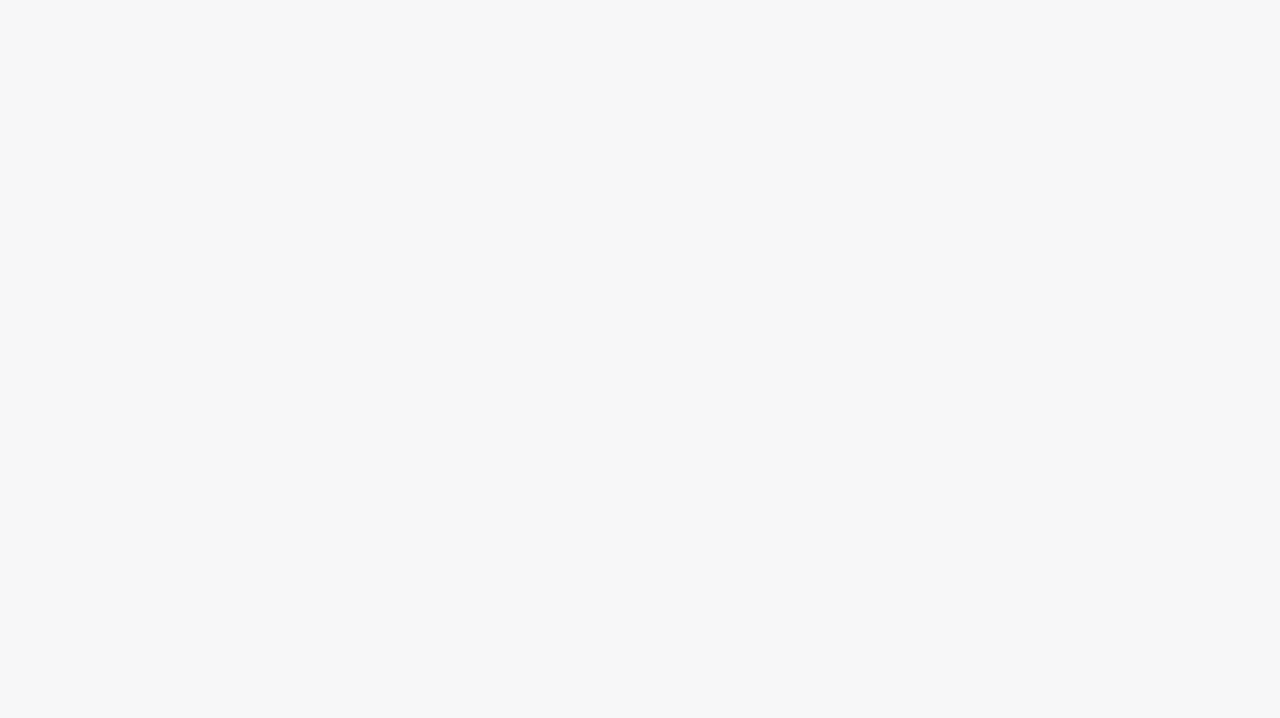
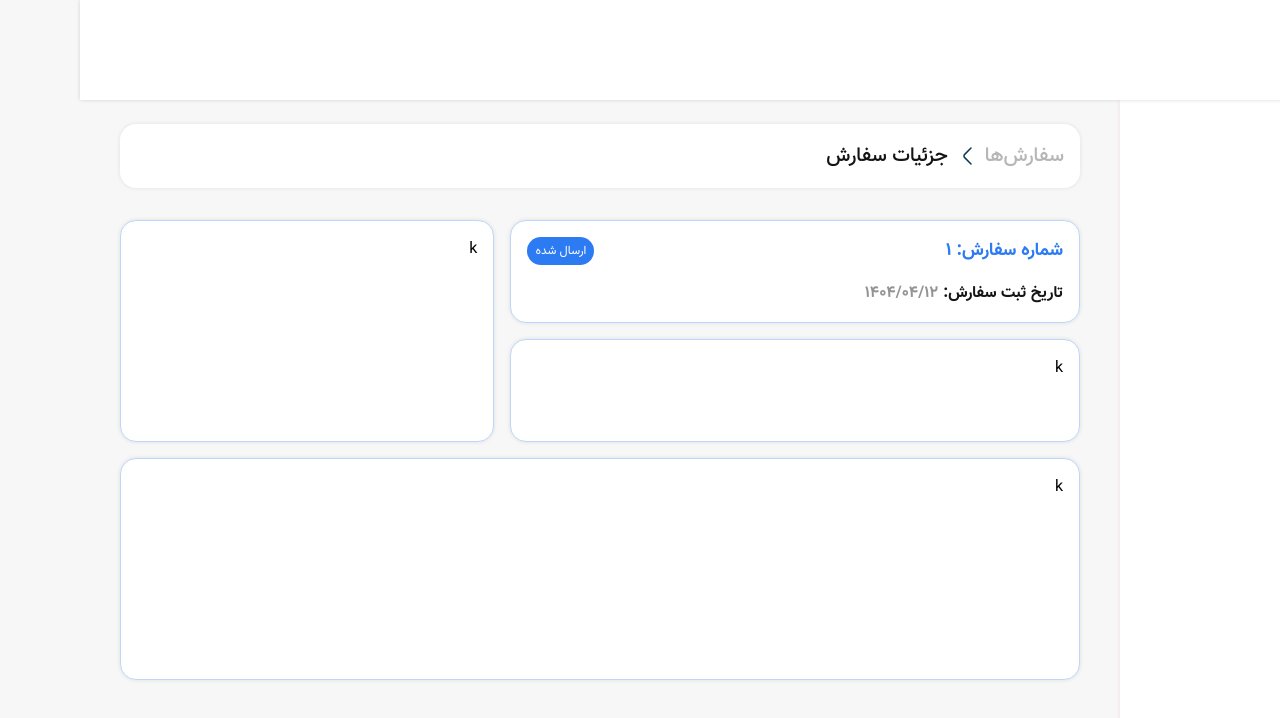
Before and after one commit to parham-ghasemi/profile-orders, a React (Vite) app: page /insurance/orders/details/1 in a window 1280 px wide. Before the commit this address had no page. Shown: the top 718 px of the page. Built offline with nearby package versions, Linux system fonts and the light colour scheme.

Commit message:
added summary card

```diff
--- a/src/App.jsx
+++ b/src/App.jsx
@@ -8,6 +8,7 @@ import { ModalProvider } from "./contexts/ModalContext";
 
 import Profile from "./components/profile/Profile";
 import Orders from "./components/orders/Orders";
+import OrderDetails from "./components/orders/order-details/OrderDetails";
 
 function App() {
   return (
@@ -32,6 +33,7 @@ function App() {
               <Route path="chats" element={<Chats />} /> */}
               <Route path="profile" element={<Profile />} />
               <Route path="orders" element={<Orders />} />
+              <Route path="orders/details/:id" element={<OrderDetails />} />
               {/* <Route path="subscription" element={<Subscription />} /> */}
               {/* <Route path="notifications" element={<NotificationPage />} /> */}
             </Route>
--- a/src/components/orders/Orders.jsx
+++ b/src/components/orders/Orders.jsx
@@ -3,7 +3,7 @@ import BreadCrumb from "../ui/BreadCrumb/BreadCrumb";
 import StatusCard from "./statusCard/StatusCard";
 import "./Orders.scss";
 import SearchBar from "./searchBar/SearchBar";
-import { cards, tableData } from "./odersData";
+import { cards, tableData } from "./ordersData.jsx";
 import TableTabs from "./tableTabs/TableTabs";
 import OrdersTable from "./ordersTable/OrdersTable";
 
--- /dev/null
+++ b/src/components/orders/order-details/OrderData.jsx
@@ -0,0 +1,23 @@
+export const orderData = {
+  date: "1404/04/12",
+  status: "ارسال شده",
+  productSumPrice: "1200000",
+  shippingPrice: "70000",
+  fullPrice: "1270000",
+  customer: {
+    name: 'مریم جهان بخشی',
+    phoneNumber: '09330542369',
+    email: 'maryam.j@gmail.com',
+    location: 'تهران',
+    address: 'تهران، قلهک، سیمای جنوبی، ساختمان سیما، پلاک 30',
+    postalCode: '2365658966',
+    numberOfProducts: '3'
+  },
+  products: {
+    name: 'نام محصول',
+    details: 'جزئیات محصول',
+    price: '1200000',
+    number: '1',
+    priceSum: '12000000'
+  }
+};
--- /dev/null
+++ b/src/components/orders/order-details/OrderDetails.jsx
@@ -0,0 +1,30 @@
+import { useParams } from "react-router-dom";
+import "./OrderDetails.scss";
+import BreadCrumb from "../../ui/BreadCrumb/BreadCrumb";
+import SummaryCard from './summaryCard/SummaryCard'
+import { orderData } from "./OrderData";
+
+const OrderDetails = () => {
+  const id = useParams().id;
+
+  return (
+    <div className="orderDetails-container">
+      <BreadCrumb variant="detailed" />
+
+      <div className="orderDetails-container__cards-container">
+        <div className="orderDetails-container__cards-container__summary-card">
+          <SummaryCard id={id} date={orderData.date} status={orderData.status}/>
+        </div>
+        <div className="orderDetails-container__cards-container__info-card">
+          k
+        </div>
+        <div className="orderDetails-container__cards-container__customer">
+          k
+        </div>
+        <div className="orderDetails-container__cards-container__item">k</div>
+      </div>
+    </div>
+  );
+};
+
+export default OrderDetails;
--- /dev/null
+++ b/src/components/orders/order-details/OrderDetails.scss
@@ -0,0 +1,45 @@
+@import "../../../styles/mixins.scss";
+@import "../../../styles/variables.scss";
+
+.orderDetails-container {
+  @include col;
+  gap: 32px;
+  &__cards-container {
+    width: 100%;
+    display: grid;
+    grid-template-columns: repeat(5, 1fr);
+    grid-template-rows: repeat(5, 1fr);
+    gap: 16px;
+
+    &__summary-card {
+      grid-column: span 3 / span 3;
+      @include section;
+      border: 1px solid $primary-very-light;
+    }
+
+    &__info-card {
+      grid-column: span 3 / span 3;
+      grid-column-start: 1;
+      grid-row-start: 2;
+      @include section;
+      border: 1px solid $primary-very-light;
+    }
+
+    &__customer {
+      grid-column: span 2 / span 2;
+      grid-row: span 2 / span 2;
+      grid-column-start: 4;
+      grid-row-start: 1;
+      @include section;
+      border: 1px solid $primary-very-light;
+    }
+
+    &__item {
+      grid-column: span 5 / span 5;
+      grid-row: span 2 / span 2;
+      grid-row-start: 3;
+      @include section;
+      border: 1px solid $primary-very-light;
+    }
+  }
+}
--- /dev/null
+++ b/src/components/orders/order-details/summaryCard/SummaryCard.jsx
@@ -0,0 +1,33 @@
+import "./SummaryCard.scss";
+
+const SummaryCard = ({ id, date, status }) => {
+  const statusMap = {
+    "در حال بررسی": "reviewing",
+    "در حال آماده سازی": "preparing",
+    "تحویل به پیک": "delivering",
+    "ارسال شده": "sent",
+    "مرجوع شده": "returned",
+    "لغو شده": "cancelled",
+  };
+
+  const statusClass = statusMap[status] || "default";
+
+  return (
+    <div className="ins-summary-card-container">
+      <p className="ins-summary-card-container__order-id">
+        {`شماره سفارش: ${id}`}
+      </p>
+      <p className="ins-summary-card-container__order-date">
+        تاریخ ثبت سفارش:
+        <span>{date}</span>
+      </p>
+      <p
+        className={`ins-summary-card-container__status ins-summary-card-container__status--${statusClass}`}
+      >
+        {status}
+      </p>
+    </div>
+  );
+};
+
+export default SummaryCard;
--- /dev/null
+++ b/src/components/orders/order-details/summaryCard/SummaryCard.scss
@@ -0,0 +1,57 @@
+@import "../../../../styles/mixins.scss";
+@import "../../../../styles/variables.scss";
+
+.ins-summary-card-container {
+  @include col;
+  gap: 16px;
+  position: relative;
+
+  &__order-id {
+    font-weight: 700;
+    font-size: 18px;
+    color: $primary;
+  }
+  &__order-date {
+    font-weight: 700;
+    font-size: 16px;
+    @include flex;
+    gap: 5px;
+
+    span {
+      color: $medium-text;
+    }
+  }
+  &__status {
+    position: absolute;
+    left: 0;
+    border-radius: 16px;
+    padding: 5px 8px;
+    font-size: 12px;
+    font-weight: 400;
+
+    &--reviewing {
+      color: $medium-text;
+      border: 1px solid $medium-text;
+    }
+    &--preparing {
+      background-color: $primary-very-light;
+      color: $medium-text;
+    }
+    &--delivering {
+      border: 1px solid $primary;
+      color: $primary;
+    }
+    &--sent {
+      background-color: $primary;
+      color: $white;
+    }
+    &--returned {
+      background-color: #9ea5b5;
+      color: $white;
+    }
+    &--cancelled {
+      background-color: #ffbfba;
+      color: #8c1b12;
+    }
+  }
+}
--- a/src/components/orders/odersData.js
+++ b/src/components/orders/ordersData.jsx
@@ -26,14 +26,14 @@ export const cards = [
 ];
 
 export const tabs = [
-  'همه',
-  'در حال بررسی',
-  'در حال آماده سازی',
-  'تحویل به پیک',
-  'ارسال شده',
-  'لغو شده',
-  'مرجوع  شده'
-]
+  "همه",
+  "در حال بررسی",
+  "در حال آماده سازی",
+  "تحویل به پیک",
+  "ارسال شده",
+  "لغو شده",
+  "مرجوع  شده",
+];
 
 export const tableData = {
   headers: [
@@ -53,7 +53,7 @@ export const tableData = {
       status: "در حال بررسی",
       quantity: "2",
       location: "تهران",
-      details: "...",
+      details: "more",
     },
     {
       id: "5589693662",
@@ -62,7 +62,7 @@ export const tableData = {
       status: "در حال آماده سازی",
       quantity: "4",
       location: "شیراز",
-      details: "...",
+      details: "more",
     },
     {
       id: "5589693663",
@@ -71,7 +71,7 @@ export const tableData = {
       status: "تحویل به پیک",
       quantity: "1",
       location: "مشهد",
-      details: "...",
+      details: "more",
     },
     {
       id: "5589693664",
@@ -80,7 +80,7 @@ export const tableData = {
       status: "ارسال شده",
       quantity: "5",
       location: "اصفهان",
-      details: "...",
+      details: "more",
     },
     {
       id: "5589693665",
@@ -89,7 +89,7 @@ export const tableData = {
       status: "مرجوع شده",
       quantity: "2",
       location: "تبریز",
-      details: "...",
+      details: "more",
     },
     {
       id: "5589693666",
@@ -98,7 +98,7 @@ export const tableData = {
       status: "لغو شده",
       quantity: "3",
       location: "کرج",
-      details: "...",
+      details: "more",
     },
   ],
 };
--- a/src/components/orders/ordersTable/OrdersTable.jsx
+++ b/src/components/orders/ordersTable/OrdersTable.jsx
@@ -1,7 +1,11 @@
+import "./OrdersTable.scss";
 import Table from "../../ui/Table/Table";
-import "./OrdersTable.scss";
+import { useNavigate } from "react-router-dom";
+
 
 const OrdersTable = ({ tableData }) => {
+  const navigate = useNavigate();
+
   return (
     <div className="ins-orders-table">
       <Table
@@ -29,6 +33,17 @@ const OrdersTable = ({ tableData }) => {
             );
           }
 
+          if (key === "details" && value === "more") {
+            return (
+              <img
+                src="assets/orders/more.svg"
+                alt="جزئیات"
+                className="ins-orders-table__more-icon"
+                onClick={() => navigate(`details/${row.id}`)}
+              />
+            );
+          }
+
           return value;
         }}
       />
--- a/src/components/orders/ordersTable/OrdersTable.scss
+++ b/src/components/orders/ordersTable/OrdersTable.scss
@@ -33,4 +33,12 @@
       color: #8C1B12;
     }
   }
+
+  &__more-icon {
+    cursor: pointer;
+    transition: opacity ease 150ms;
+    &:hover {
+      opacity: 0.7;
+    }
+  }
 }
--- a/src/components/orders/tableTabs/TableTabs.jsx
+++ b/src/components/orders/tableTabs/TableTabs.jsx
@@ -1,4 +1,4 @@
-import { tabs } from "../odersData";
+import { tabs } from "../ordersData.jsx";
 import "./TableTabs.scss";
 
 const TableTabs = ({ acitveTab, setActiveTab }) => {
--- a/src/components/ui/BreadCrumb/BreadCrumb.jsx
+++ b/src/components/ui/BreadCrumb/BreadCrumb.jsx
@@ -8,10 +8,6 @@ function BreadCrumb({ icon, variant }) {
 
   if (location.pathname === "/insurance") {
     breadCrumb.push("خانه");
-  }
-
-  if (location.pathname === "/insurance/orders") {
-    breadCrumb.push("سفارش‌ها");
   }
 
   if (location.pathname === "/insurance/complaints") {
@@ -68,6 +64,13 @@ function BreadCrumb({ icon, variant }) {
     breadCrumb.push("اعلانات");
   }
 
+  if (location.pathname.startsWith("/insurance/orders")) {
+    breadCrumb.push("سفارش‌ها");
+    if (variant === "detailed") {
+      breadCrumb.push("جزئیات سفارش");
+    }
+  }
+
   return (
     <div className="bread-crumb">
       {icon && <img src={icon} alt="breadcrumb icon" />}
```
Also changed, not shown: public/assets/orders/more.svg (added).
